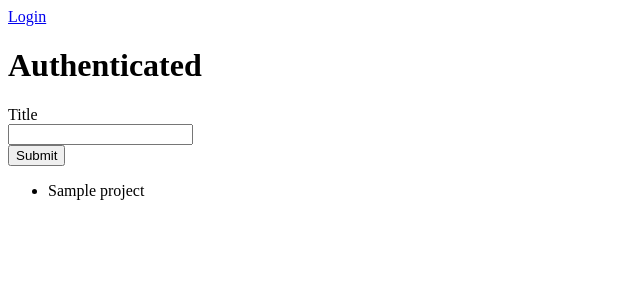
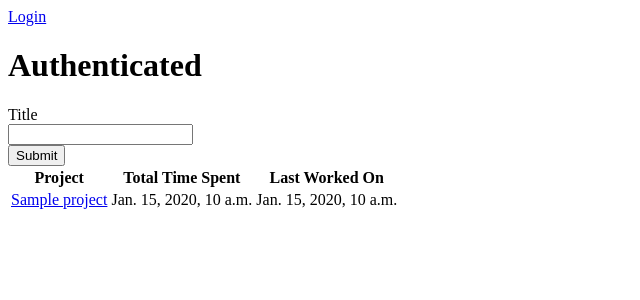
Before and after one commit to PatrickJSli/activity-tracker, a Django app: template ProjectTracker/projects/templates/projects/dashboard.html in a window 1280 px wide. Shown: the top 300 px of the page, without its empty margins (0-640 px from the left). Run offline with Django 3.2, Linux system fonts and the light colour scheme; the template is opened without the code that fills it: most values are stand-ins (such as "Sample title", 1, 10 or a date in 2020).

Commit message:
Link to project pages on dashboard

```diff
--- a/ProjectTracker/projects/models.py
+++ b/ProjectTracker/projects/models.py
@@ -1,3 +1,4 @@
+from django.utils import timezone
 from django.conf import settings
 from django.core.validators import ValidationError, MaxLengthValidator
 from django.forms import ModelForm
@@ -8,6 +9,8 @@
 class Project(models.Model):
     owner = models.ForeignKey(User, on_delete=models.CASCADE)
     title = models.CharField(max_length=60, validators=[MaxLengthValidator(60)])
+    total_time = models.PositiveIntegerField(default=0)
+    last_worked_on = models.DateTimeField(default=timezone.now)
 
 class ProjectForm(ModelForm):
     class Meta:
--- a/ProjectTracker/projects/templates/projects/dashboard.html
+++ b/ProjectTracker/projects/templates/projects/dashboard.html
@@ -13,10 +13,19 @@
             <input type="text" id="title" name="title"><br>
             <input type="submit" value="Submit">
         </form>
-        <ul>
-        {% for project in projects %}
-            <li>{{project.title}}</li>
-        {% endfor %}
-        </ul>
+        <table>
+            <tr>
+                <th>Project</th>
+                <th>Total Time Spent</th>
+                <th>Last Worked On</th>
+            </tr>
+            {% for project in projects %}
+            <tr>
+                <td><a href={% url 'projects:project_detail' project.title %}>{{project.title}}</a></td>
+                <td>{{project.total_time_}}</td>
+                <td>{{project.last_worked_on}}</td>
+            </tr>
+            {% endfor %}
+        </table>
     </body>
 </html>
--- a/ProjectTracker/projects/urls.py
+++ b/ProjectTracker/projects/urls.py
@@ -5,4 +5,5 @@
 app_name="projects"
 urlpatterns = [
     path('', views.dashboard, name='dashboard'),
+    path('<slug:slug>/', views.project_detail, name='project_detail'),
 ]
--- a/ProjectTracker/projects/views.py
+++ b/ProjectTracker/projects/views.py
@@ -19,3 +19,7 @@
 
     projects = Project.objects.filter(owner=request.user)
     return render(request, 'projects/dashboard.html', {'projects' : projects, 'formset' : formset})
+
+def project_detail(request, slug):
+    print(slug)
+    return render(request, 'projects/project_detail.html')
```
Also changed, not shown: ProjectTracker/projects/migrations/0009_project_last_worked_on_project_total_time.py (added), ProjectTracker/projects/migrations/0010_alter_project_last_worked_on.py (added), ProjectTracker/projects/migrations/0011_alter_project_total_time.py (added).
